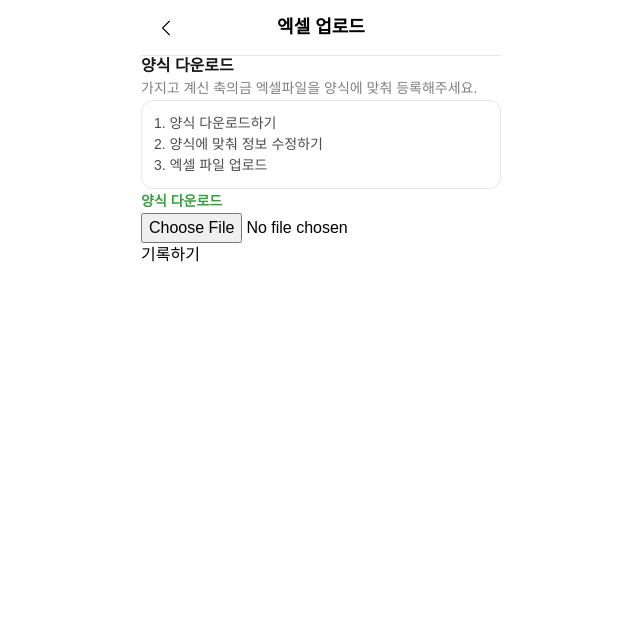
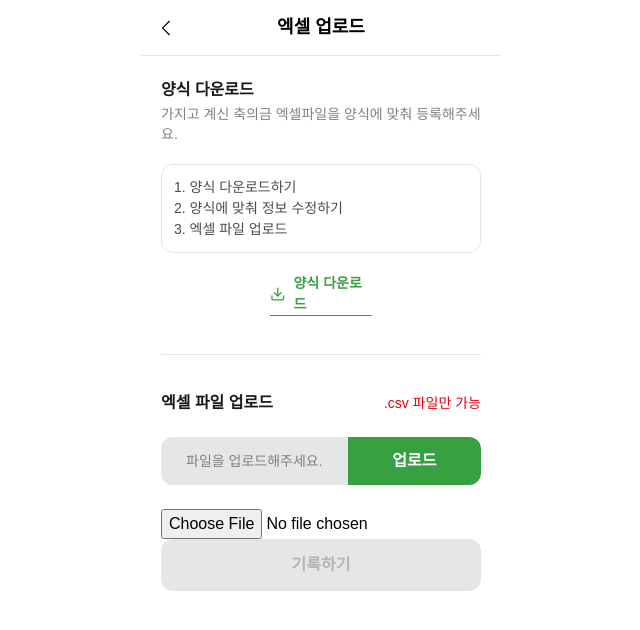
Before and after one commit to kangmin01/Garden-of-Records, a React (Create React App) app: page /record/excel/upload in a window 1280 px wide. Shown: the top 630 px of the page, without its empty margins (319-959 px from the left). Built offline with nearby package versions, Linux system fonts and the light colour scheme; no server answers.

Commit message:
feat: Add excel upload page styling

```diff
--- /dev/null
+++ b/src/components/ui/icons/DownloadIcon.tsx
@@ -0,0 +1,5 @@
+import { FiDownload } from "react-icons/fi";
+
+export default function DownloadIcon() {
+  return <FiDownload color="#37A041" />;
+}
--- a/src/pages/UploadExcel.tsx
+++ b/src/pages/UploadExcel.tsx
@@ -1,34 +1,78 @@
+import { useRef, useState } from "react";
 import Header from "../components/Header";
+import DownloadIcon from "../components/ui/icons/DownloadIcon";
 
 export default function UploadExcel() {
+  const [fileName, setFileName] = useState("");
+
+  const inputValue = useRef<HTMLInputElement | null>(null);
+
+  const handleClick = () => {
+    inputValue.current?.click();
+  };
+
   return (
     <section className="bg-white max-w-[360px] mx-auto h-dvh relative">
       <Header title="엑셀 업로드" />
-      <div>
-        <div>
-          <h3 className="font-semibold text-[16px] text-gray4 leading-[20px]">
+      <div className="mx-[20px] mt-[24px] pb-[38px] mb-[38px] border-b-[1px] border-solid border-gray0">
+        <div className="flex flex-col">
+          <span className="font-semibold text-[16px] text-gray4 leading-[20px] mb-[4px]">
             양식 다운로드
-          </h3>
+          </span>
           <span className="font-normal text-[14px] text-gray2 leading-[20px]">
             가지고 계신 축의금 엑셀파일을 양식에 맞춰 등록해주세요.
           </span>
         </div>
-        <ol className="rounded-[12px] border-solid border-[1px] border-gray0 p-[12px] font-normal text-[14px] text-gray3">
+        <ol className="my-[20px] rounded-[12px] border-solid border-[1px] border-gray0 p-[12px] font-normal text-[14px] text-gray3">
           <li>1. 양식 다운로드하기</li>
           <li>2. 양식에 맞춰 정보 수정하기</li>
           <li>3. 엑셀 파일 업로드</li>
         </ol>
-        <div>
-          <span className="font-semibold text-[14px] text-main">
-            양식 다운로드
-          </span>
+        <div className="flex justify-center">
+          <div className="w-[102px] flex items-center border-b-[1px] border-solid border-main">
+            <DownloadIcon />
+            <span className="font-semibold text-[14px] text-main ml-[8px]">
+              양식 다운로드
+            </span>
+          </div>
         </div>
       </div>
-      <div>
-        <div></div>
+      <div className="px-[20px]">
+        <div className="flex justify-between items-center mb-[24px]">
+          <h3 className="font-semibold text-[16px] text-gray4 leading-[20px]">
+            엑셀 파일 업로드
+          </h3>
+          <span className="font-normal text-[14px] text-darkRed leading-[20px]">{`.csv 파일만 가능`}</span>
+        </div>
         <form>
-          <input type="file" accept=".csv" />
-          <button>기록하기</button>
+          <label htmlFor="file">
+            <div className="bg-red-100 w-[320px] h-[48px] rounded-[12px] flex overflow-hidden mb-[24px]">
+              <span className="basis-7/12 font-normal text-[14px] text-gray2 flex justify-center items-center bg-gray0">
+                {fileName.length > 0 ? fileName : "파일을 업로드해주세요."}
+              </span>
+              <button
+                onClick={handleClick}
+                className="basis-5/12 bg-main text-white font-semibold text-[16px] flex justify-center items-center"
+              >
+                업로드
+              </button>
+            </div>
+          </label>
+          <input
+            type="file"
+            accept=".csv"
+            id="file"
+            className=""
+            ref={inputValue}
+            // onChange={(e) => {
+            //   setFileName(inputValue.current?.files?.[0]);
+            // }}
+          />
+          <button
+            className={`w-full min-w-80 py-[14px] rounded-xl text-[16px] font-semibold bg-gray0 text-gray1`}
+          >
+            기록하기
+          </button>
         </form>
       </div>
     </section>
```
